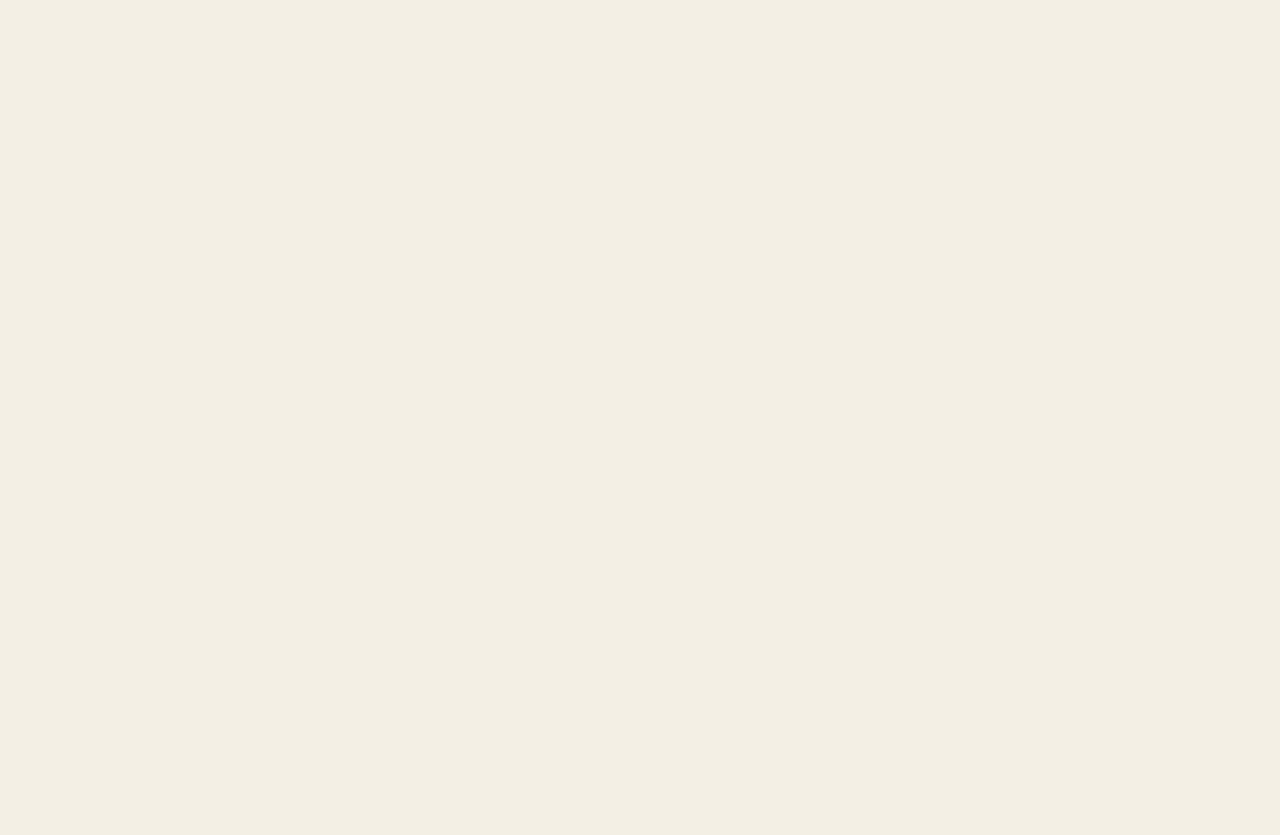
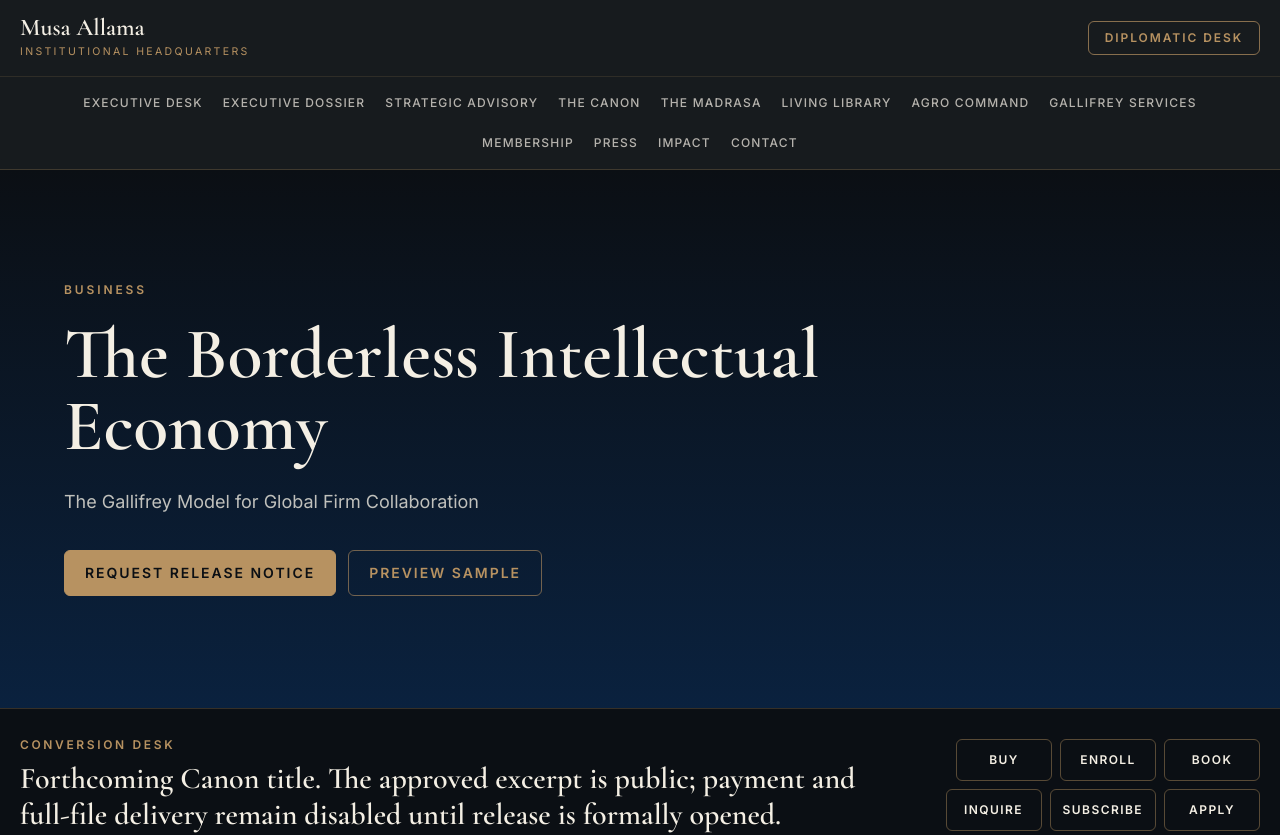
Before and after one commit to mgarba50/personal-website, a Next.js app in the folder personal-website/: page /books/the-borderless-intellectual-economy in a window 1280 px wide. Before the commit this address had no page. Shown: the top 835 px of the page. Before the commit the page ends 800 px from the top, so only its background shows below. Built offline with nearby package versions, Linux system fonts and the light colour scheme.

Commit message:
Add Borderless Intellectual Economy Canon route

```diff
--- /dev/null
+++ b/personal-website/app/books/the-borderless-intellectual-economy/page.tsx
@@ -0,0 +1,23 @@
+import { ForthcomingBookPage } from "@/components/books/forthcoming-book-page";
+import { books, publicationBooks } from "@/lib/canon-books";
+import { pageMetadata } from "@/lib/seo";
+
+const book = publicationBooks.find((item) => item.slug === "the-borderless-intellectual-economy")!;
+
+export const metadata = pageMetadata({
+  title: book.seoTitle ?? book.title,
+  description: book.metaDescription ?? book.description,
+  path: `/books/${book.slug}`,
+});
+
+export default function BorderlessIntellectualEconomyPage() {
+  return (
+    <ForthcomingBookPage
+      book={book}
+      allBooks={books}
+      author="Musa Allama Ibn Garba"
+      edition="Revised Website Reader Edition — Coming soon"
+      language="en"
+    />
+  );
+}
```
